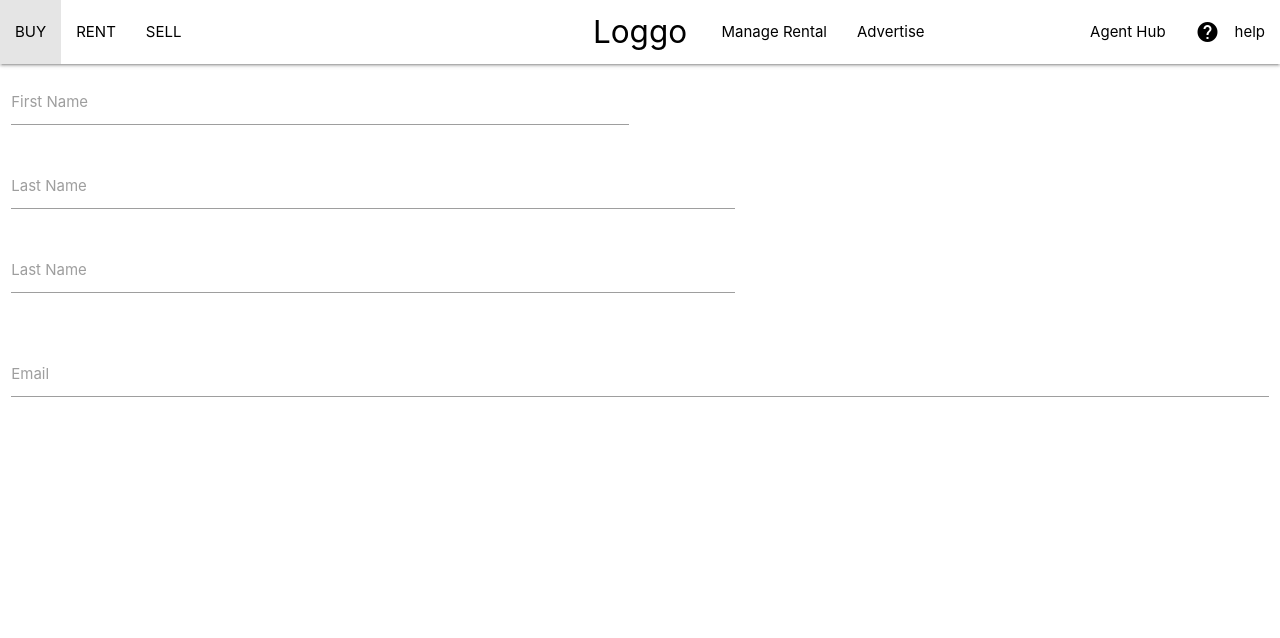
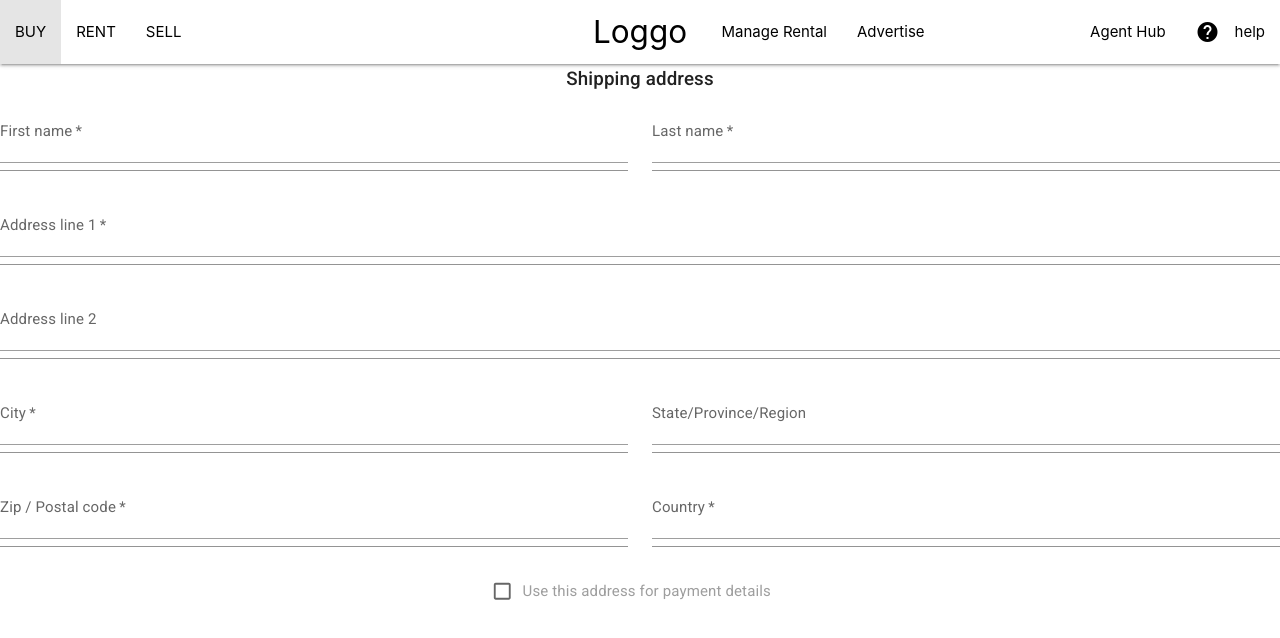
Before and after one commit to eyerus21/waa-zillow-frontend, a React (Create React App) app: page /addProperties in a window 1280 px wide. Shown: the top 638 px of the page. Built offline with nearby package versions, Linux system fonts and the light colour scheme.

Commit message:
added material

```diff
--- a/src/components/properties/addProperty/addProperty.js
+++ b/src/components/properties/addProperty/addProperty.js
@@ -1,35 +1,110 @@
-import React from "react";
+
+import * as React from 'react';
+import Grid from '@mui/material/Grid';
+import Typography from '@mui/material/Typography';
+import TextField from '@mui/material/TextField';
+import FormControlLabel from '@mui/material/FormControlLabel';
+import Checkbox from '@mui/material/Checkbox';
 const AddProperty = () => {
-    return ( <div class="row">
-    <form class="col s12">
-      <div class="row">
-        <div class="input-field col s6">
-          <input id="first_name" type="text" class="validate"/>
-          <label for="first_name">First Name</label>
-        </div>
-        <div class="input-field col s7">
-          <input id="last_name" type="text" class="validate"/>
-          <label for="last_name">Last Name</label>
-        </div>
-        <div class="input-field col s7">
-          <input id="last_name" type="text" class="validate"/>
-          <label for="last_name">Last Name</label>
-        </div>
-      </div>
-
-
-      <div class="row">
-        <div class="input-field col s12">
-          <input id="email" type="email" class="validate"/>
-          <label for="email">Email</label>
-        </div>
-      </div>
-
-
-
-
-    </form>
-  </div>
+    return (
+        <React.Fragment>
+      <Typography variant="h6" gutterBottom>
+        Shipping address
+      </Typography>
+      <Grid container spacing={3}>
+        <Grid item xs={12} sm={6}>
+          <TextField
+            required
+            id="firstName"
+            name="firstName"
+            label="First name"
+            fullWidth
+            autoComplete="given-name"
+            variant="standard"
+          />
+        </Grid>
+        <Grid item xs={12} sm={6}>
+          <TextField
+            required
+            id="lastName"
+            name="lastName"
+            label="Last name"
+            fullWidth
+            autoComplete="family-name"
+            variant="standard"
+          />
+        </Grid>
+        <Grid item xs={12}>
+          <TextField
+            required
+            id="address1"
+            name="address1"
+            label="Address line 1"
+            fullWidth
+            autoComplete="shipping address-line1"
+            variant="standard"
+          />
+        </Grid>
+        <Grid item xs={12}>
+          <TextField
+            id="address2"
+            name="address2"
+            label="Address line 2"
+            fullWidth
+            autoComplete="shipping address-line2"
+            variant="standard"
+          />
+        </Grid>
+        <Grid item xs={12} sm={6}>
+          <TextField
+            required
+            id="city"
+            name="city"
+            label="City"
+            fullWidth
+            autoComplete="shipping address-level2"
+            variant="standard"
+          />
+        </Grid>
+        <Grid item xs={12} sm={6}>
+          <TextField
+            id="state"
+            name="state"
+            label="State/Province/Region"
+            fullWidth
+            variant="standard"
+          />
+        </Grid>
+        <Grid item xs={12} sm={6}>
+          <TextField
+            required
+            id="zip"
+            name="zip"
+            label="Zip / Postal code"
+            fullWidth
+            autoComplete="shipping postal-code"
+            variant="standard"
+          />
+        </Grid>
+        <Grid item xs={12} sm={6}>
+          <TextField
+            required
+            id="country"
+            name="country"
+            label="Country"
+            fullWidth
+            autoComplete="shipping country"
+            variant="standard"
+          />
+        </Grid>
+        <Grid item xs={12}>
+          <FormControlLabel
+            control={<Checkbox color="secondary" name="saveAddress" value="yes" />}
+            label="Use this address for payment details"
+          />
+        </Grid>
+      </Grid>
+    </React.Fragment>
 
   );
 }
```
